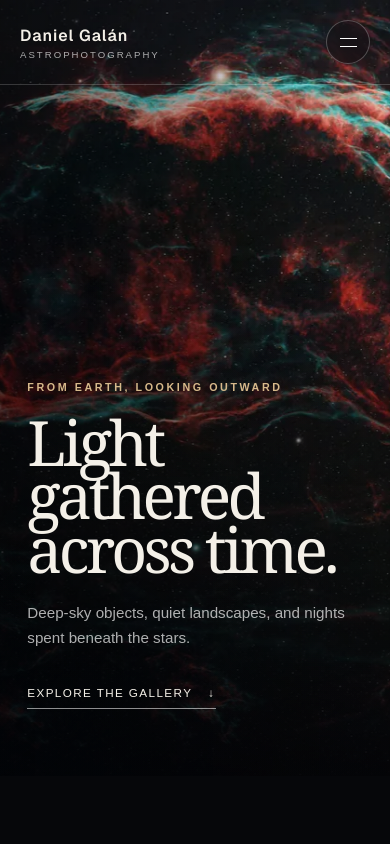
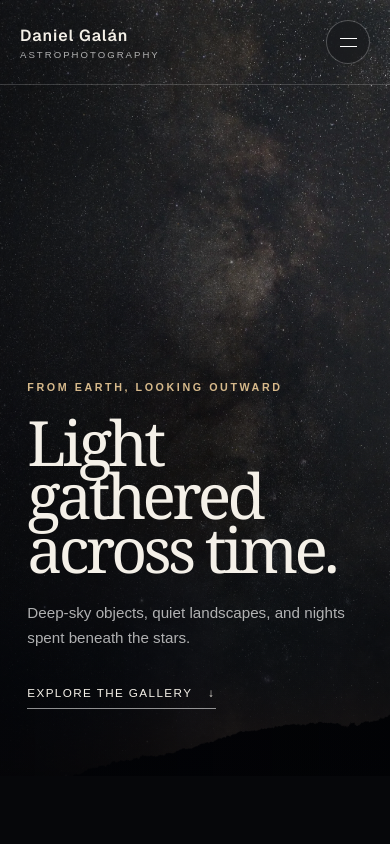
Before and after one commit to danngalann/astrophotography, a Next.js app: page / in a window 390 px wide. Shown: the top 844 px of the page. Built offline with nearby package versions, Linux system fonts and the light colour scheme.

Commit message:
Update mobile hero

```diff
--- a/app/page.tsx
+++ b/app/page.tsx
@@ -9,6 +9,10 @@ export default function Home() {
 
       <section className="hero">
         <picture className="hero-image">
+          <source
+            srcSet="/media/images/milky-way/1280.webp"
+            media="(max-width: 620px) and (orientation: portrait)"
+          />
           <source
             srcSet="/media/images/veil-nebula/2048.webp"
             media="(min-width: 900px)"
```
